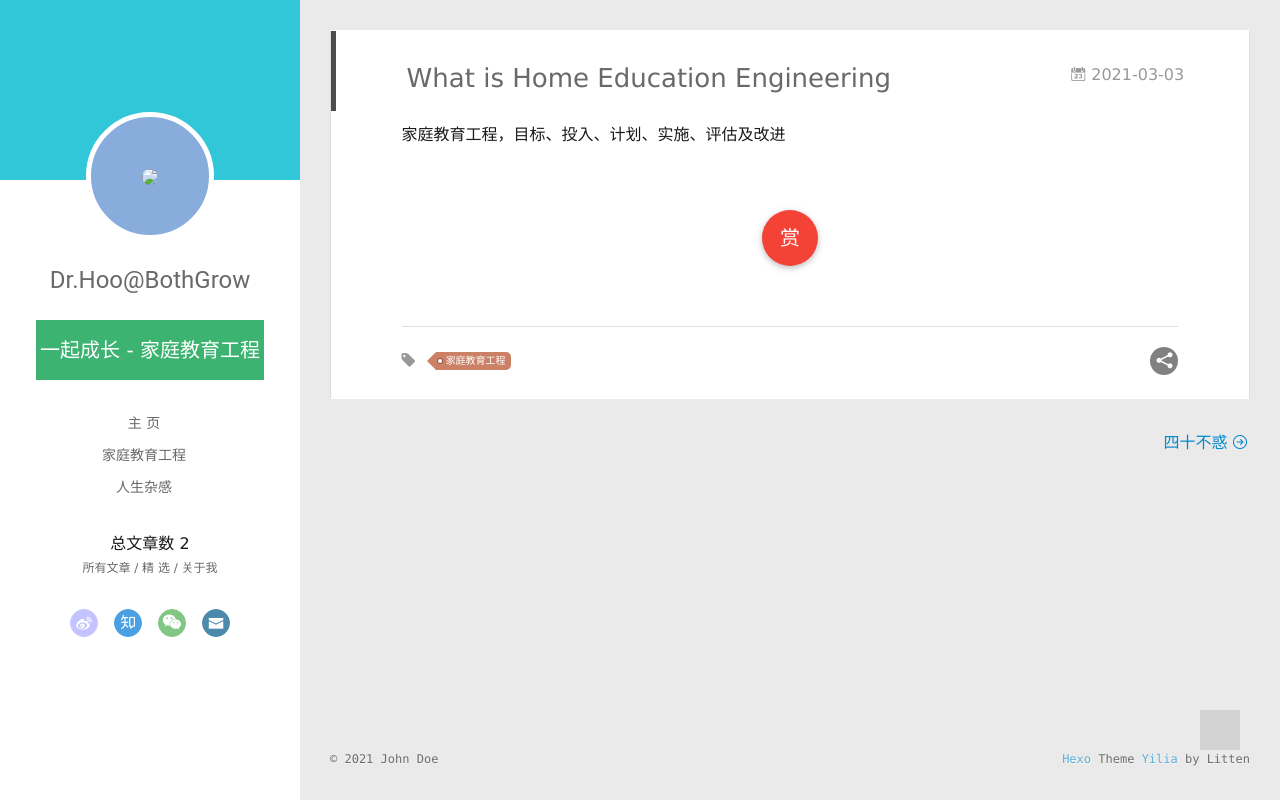
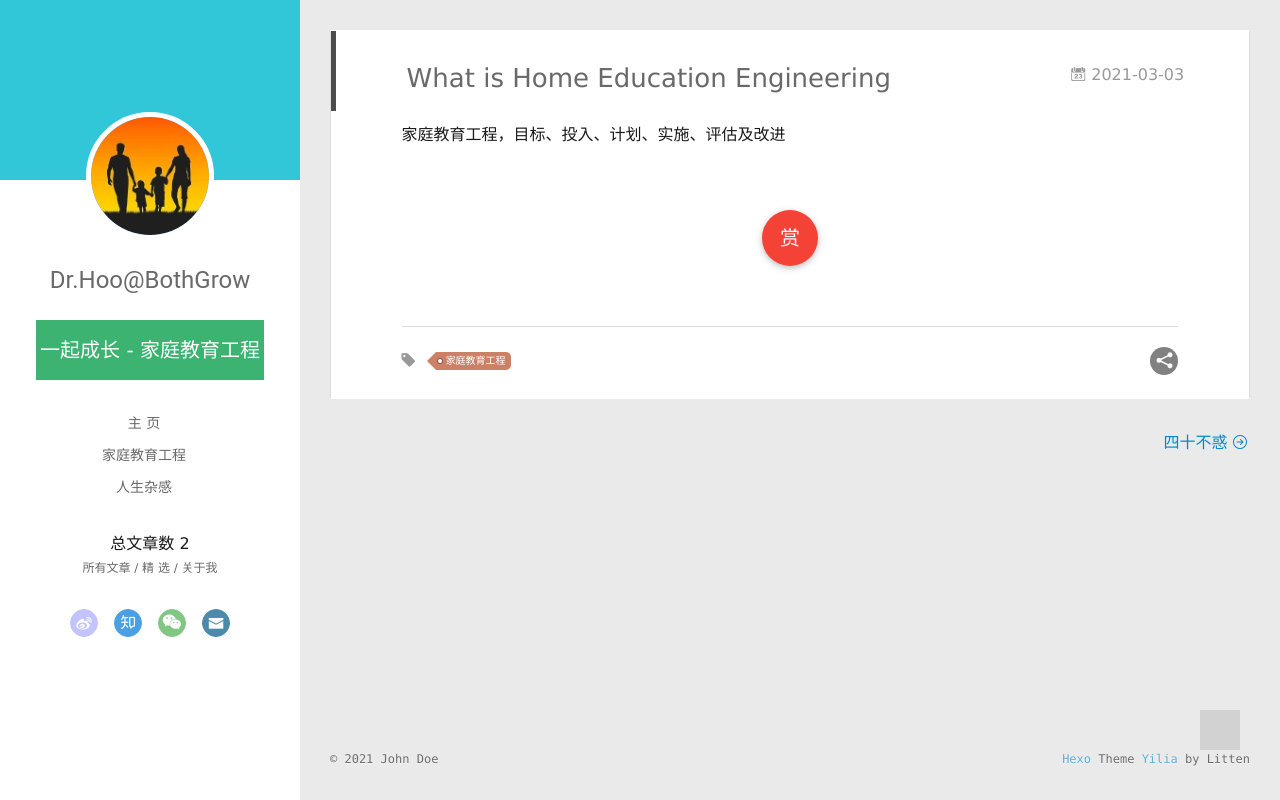
Before and after one commit to BothGrow/bothgrow.github.io, a plain HTML site: page 2021/03/03/HEE0/index.html in a window 1280 px wide. Drawn offline with Linux system fonts and the light colour scheme; some icons are missing.

Commit message:
Site updated: 2021-03-11 12:13:10

```diff
--- a/2021/03/03/HEE0/index.html
+++ b/2021/03/03/HEE0/index.html
@@ -24,7 +24,7 @@
     <link rel="alternative" href="/atom.xml" title="BothGrow - Home Education Engineering" type="application/atom+xml">
 
 
-    <link rel="icon" href="img/atvar.jpg">
+    <link rel="icon" href="img/atvar0.jpg">
 
   <link rel="stylesheet" type="text/css" href="/./main.0cf68a.css">
   <style type="text/css">
@@ -48,7 +48,7 @@
 <div class="intrude-less">
 	<header id="header" class="inner">
 		<a href="/" class="profilepic">
-			<img src="/img/atvar.jpg" class="js-avatar">
+			<img src="/img/atvar1.jpg" class="js-avatar">
 		</a>
 		<hgroup>
 		  <h1 class="header-author"><a href="/">Dr.Hoo@BothGrow</a></h1>
@@ -113,7 +113,7 @@
 	<div class="intrude-less">
 		<header id="header" class="inner">
 			<div class="profilepic">
-				<img src="img/atvar.jpg" class="js-avatar">
+				<img src="img/atvar1.jpg" class="js-avatar">
 			</div>
 			<hgroup>
 			  <h3 class="header-author js-header-author">Dr.Hoo@BothGrow</h3>
```
Also changed, not shown: 2021/03/03/zagan01/index.html (+3 -3 lines), archives/2021/03/index.html (+3 -3 lines), archives/2021/index.html (+3 -3 lines), archives/index.html (+3 -3 lines), index.html (+3 -3 lines), tags/人生杂感/index.html (+3 -3 lines), tags/家庭教育工程/index.html (+3 -3 lines), img/atvar.jpg (added), img/atvar0.jpg (added), img/atvar1.jpg (added), img/weixin.png (added), img/wxqrcode.jpg (added), img/wxzs1.jpg (added).
